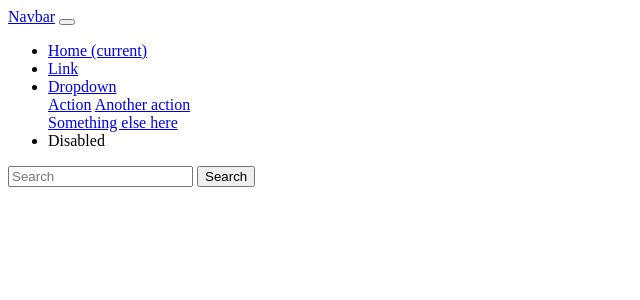
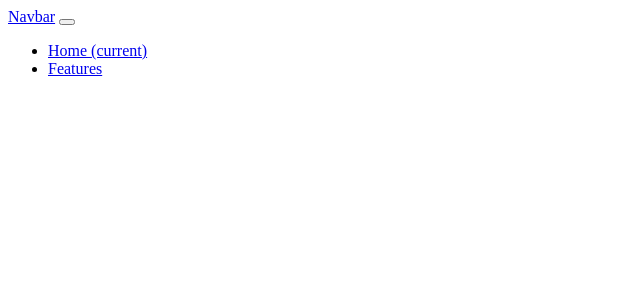
Before and after one commit to trungnp1551/fs_se405, a Django app: template admin-dashboard/dashboard/template/myAdmin/navbar.html in a window 1280 px wide. Shown: the top 300 px of the page, without its empty margins (0-640 px from the left). Run offline with Django 5.2, Linux system fonts and the light colour scheme; the template is opened without the code that fills it, so the values that code supplies are empty.

Commit message:
Update navbar.html

```diff
--- a/admin-dashboard/dashboard/template/myAdmin/navbar.html
+++ b/admin-dashboard/dashboard/template/myAdmin/navbar.html
@@ -1,36 +1,17 @@
 {% load static %}
 <nav class="navbar navbar-expand-lg navbar-light bg-light">
     <a class="navbar-brand" href="#">Navbar</a>
-    <button class="navbar-toggler" type="button" data-toggle="collapse" data-target="#navbarSupportedContent" aria-controls="navbarSupportedContent" aria-expanded="false" aria-label="Toggle navigation">
+    <button class="navbar-toggler" type="button" data-toggle="collapse" data-target="#navbarNav" aria-controls="navbarNav" aria-expanded="false" aria-label="Toggle navigation">
       <span class="navbar-toggler-icon"></span>
     </button>
-
-    <div class="collapse navbar-collapse" id="navbarSupportedContent">
-      <ul class="navbar-nav mr-auto">
+    <div class="collapse navbar-collapse" id="navbarNav">
+      <ul class="navbar-nav">
         <li class="nav-item active">
           <a class="nav-link" href="#">Home <span class="sr-only">(current)</span></a>
         </li>
         <li class="nav-item">
-          <a class="nav-link" href="#">Link</a>
-        </li>
-        <li class="nav-item dropdown">
-          <a class="nav-link dropdown-toggle" href="#" role="button" data-toggle="dropdown" aria-expanded="false">
-            Dropdown
-          </a>
-          <div class="dropdown-menu">
-            <a class="dropdown-item" href="#">Action</a>
-            <a class="dropdown-item" href="#">Another action</a>
-            <div class="dropdown-divider"></div>
-            <a class="dropdown-item" href="#">Something else here</a>
-          </div>
-        </li>
-        <li class="nav-item">
-          <a class="nav-link disabled">Disabled</a>
+          <a class="nav-link" href="#">Features</a>
         </li>
       </ul>
-      <form class="form-inline my-2 my-lg-0">
-        <input class="form-control mr-sm-2" type="search" placeholder="Search" aria-label="Search">
-        <button class="btn btn-outline-success my-2 my-sm-0" type="submit">Search</button>
-      </form>
     </div>
   </nav>
```
